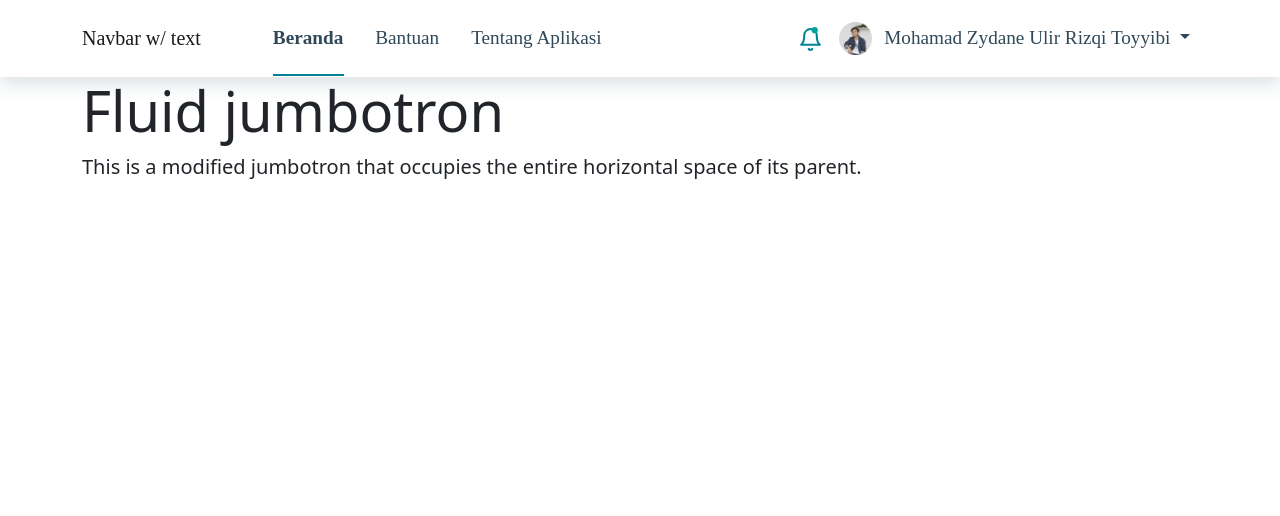
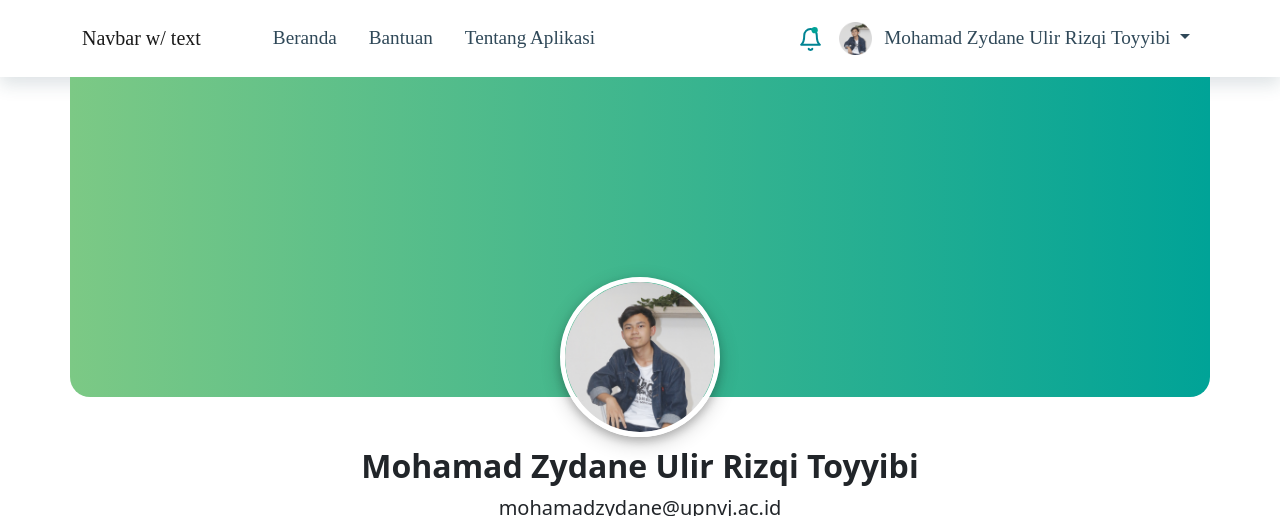
Before and after one commit to zydane07/eventmanagementupnvj, a PHP site: page /profile.html in a window 1280 px wide. Shown: the top 516 px of the page. Before the commit the page ends 179 px from the top, so only its background shows below. Run offline with PHP 8.4, Linux system fonts and the light colour scheme.

Commit message:
Profile photo, name, dsb

```diff
--- a/css/style.css
+++ b/css/style.css
@@ -1,3 +1,5 @@
+body { background: #D7F9DB !important; }
+
 .my-shadow {
     box-shadow: 0 .5rem 1rem rgba(42,72,88,.15)!important;
 }
@@ -53,3 +55,58 @@
     top: 3.6rem;
     background-color: #008493;
 }
+
+.jumbotron{
+    background-color: white;
+    padding-bottom: 5%;
+    height: 33em;
+
+}
+
+.backgroundphoto{
+    height: 20em;
+    border-radius: 0px 0px 20px 20px;
+    position: relative;
+    background-image: linear-gradient(to right, #7cc985 , #00A397);
+
+}
+
+.user{
+    text-align: center;
+
+}
+
+.user .photoprofile{
+    text-align: center;
+    width: 10em;
+    height: 10em;
+    margin-top: -120px;
+    position: relative;
+    border: 5px solid rgb(255, 255, 255);
+    border-radius: 100% !important;
+    box-shadow: 0 4px 8px 0 rgba(0, 0, 0, 0.2), 0 6px 20px 0 rgba(0, 0, 0, 0.19);
+}
+
+.user .nama{
+    margin-top: 10px;
+    font-size: 2em !important;
+    font-weight: bold !important;
+}
+
+.editprofile button{
+    padding-right: 40px;
+    padding-left: 40px;
+    background-color: #00A397;
+    border-color: #00A397;
+    text-align: center;
+    border-radius: 10px;
+}
+
+.editprofile button:hover{
+    background-color: #028179;
+    border-color: #028179;
+}
+
+.text-profile{
+    font-weight: bold;
+}
--- a/profile.html
+++ b/profile.html
@@ -23,7 +23,7 @@
             <div class="collapse navbar-collapse" id="navbarText">
                 <ul class="navbar-nav me-auto mb-2 mb-lg-0">
                     <li class="nav-item pe-3">
-                        <a class="nav-link active fw-bold nav__link" aria-current="page" href="#">Beranda</a>
+                        <a class="nav-link" href="#">Beranda</a>
                     </li>
                     <li class="nav-item pe-3">
                         <a class="nav-link" href="#">Bantuan</a>
@@ -59,11 +59,36 @@
         </div>
     </nav>
 
-    <div class="jumbotron jumbotron-fluid">
-      <div class="container">
-        <h1 class="display-4">Fluid jumbotron</h1>
-        <p class="lead">This is a modified jumbotron that occupies the entire horizontal space of its parent.</p>
+    <div class="jumbotron jumbotron-fluid shadow-lg">
+      <div class="container backgroundphoto">
       </div>
+      <div class="container user">
+        <img src="img/profil 1.png" class="rounded nav-pict photoprofile" alt="photo profil">
+        <h1 class="display-4 nama">Mohamad Zydane Ulir Rizqi Toyyibi</h1>
+        <p class="lead deskripsi">mohamadzydane@upnvj.ac.id</p>
+      </div>
+      <nav class="navbar navbar-expand-lg navbar-light bg-white nav-font pt-3 pb-3 navprofile">
+        <div class="container container-tombolprofile">
+                <ul class="navbar-nav me-auto mb-2 mb-lg-0">
+                    <li class="nav-item pe-3">
+                        <a class="nav-link active fw-bold nav__link" aria-current="page" href="#">Profile Pribadi</a>
+                    </li>
+                    <li class="nav-item pe-3">
+                        <a class="nav-link" href="#">Pengaturan Akun</a>
+                    </li>
+                </ul>
+                <ul class="navbar-nav mb-2 mb-lg-0">
+                    <li class="nav-item d-flex align-items-center">
+                        <div class="button editprofile">
+                          <button type="button" class="btn btn-success">
+                            <span class="glyphicon glyphicon-off" aria-hidden="true"><img src="./icons/pencil (2) 1.svg" alt=""></span>
+                            <span class="text-profile">Edit Profile</span>
+                          </button>
+                        </div>
+                    </li>
+                </ul>
+        </div>
+    </nav>
     </div>
 
     <!-- Optional JavaScript; choose one of the two! -->
```
Also changed, not shown: icons/pencil (2) 1.svg (added).
